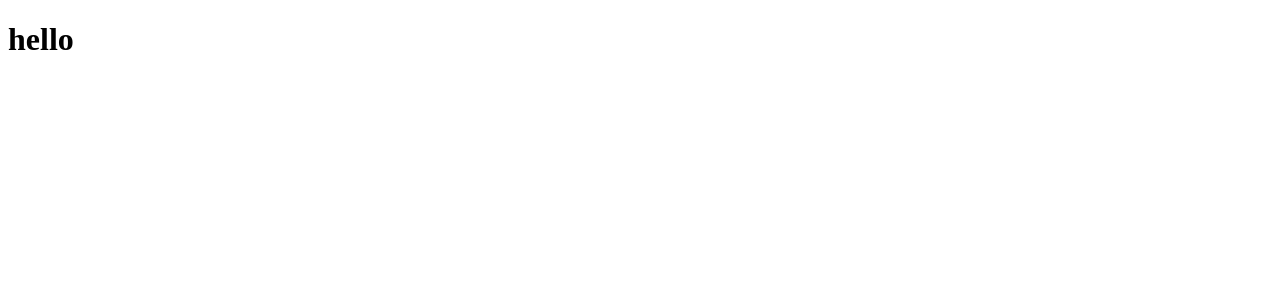
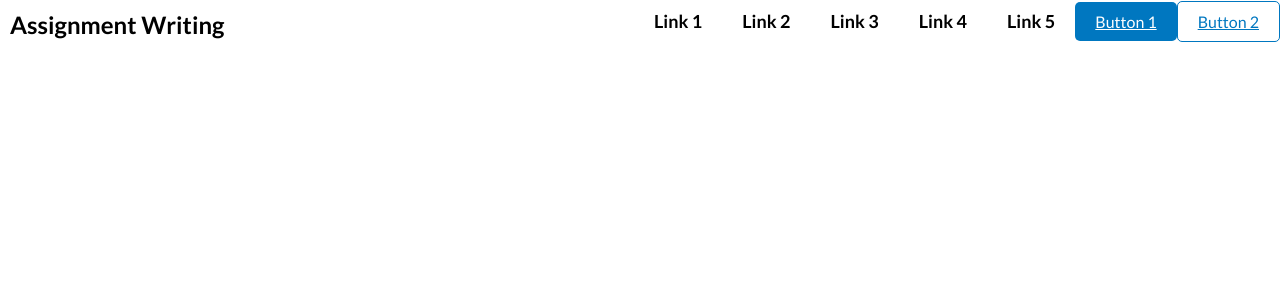
Before and after one commit to azizlaghari/assignment-writing, a React (Vite) app in the folder assignment-writing/: page / in a window 1280 px wide. Shown: the top 300 px of the page. Built offline with nearby package versions, Linux system fonts and the light colour scheme.

Commit message:
Add header

```diff
--- a/assignment-writing/index.html
+++ b/assignment-writing/index.html
@@ -5,6 +5,12 @@
     <link rel="icon" type="image/svg+xml" href="./src/assets/favicon.ico" />
     <meta name="viewport" content="width=device-width, initial-scale=1.0" />
     <title>Assignment Writing</title>
+    <link rel="preconnect" href="https://fonts.googleapis.com" />
+    <link rel="preconnect" href="https://fonts.gstatic.com" crossorigin />
+    <link
+      href="https://fonts.googleapis.com/css2?family=Lato:wght@100;300;400;700;900&display=swap"
+      rel="stylesheet"
+    />
   </head>
   <body>
     <div id="root"></div>
--- /dev/null
+++ b/assignment-writing/src/components/Header.css
@@ -0,0 +1,82 @@
+* {
+  padding: 0;
+  margin: 0;
+  box-sizing: border-box;
+  font-family: "Lato", sans-serif;
+}
+/* Set the background color and make the header transparent */
+.transparent-header {
+  background-color: transparent;
+}
+
+/* Style the logo */
+.logo {
+  display: inline-block;
+  padding: 10px;
+  font-size: 24px;
+  font-weight: bold;
+  color: #000;
+}
+
+/* Style the navigation links */
+.navigation {
+  display: inline-block;
+  float: right;
+}
+
+.navigation ul {
+  list-style: none;
+  margin: 0;
+  padding: 0;
+  flex: 1;
+}
+
+.navigation ul li {
+  display: inline-block;
+  margin: 0 10px;
+}
+
+.navigation ul li a {
+  display: block;
+  padding: 10px;
+  font-size: 18px;
+  font-weight: bold;
+  color: #000;
+  text-decoration: none;
+}
+.buttons {
+  display: inline-block;
+}
+.button-primary {
+  background-color: #0077c0;
+  color: #fff;
+  border-radius: 5px;
+  padding: 10px 20px;
+}
+
+.button-secondary {
+  background-color: transparent;
+  color: #0077c0;
+  border: 1px solid #0077c0;
+  border-radius: 5px;
+  padding: 10px 20px;
+}
+
+/* Add media queries for smaller screens */
+@media only screen and (max-width: 600px) {
+  .logo {
+    display: block;
+    text-align: center;
+  }
+
+  .navigation {
+    display: block;
+    text-align: center;
+    margin-top: 10px;
+  }
+
+  .navigation ul li {
+    display: block;
+    margin: 10px 0;
+  }
+}
--- a/assignment-writing/src/components/Header.jsx
+++ b/assignment-writing/src/components/Header.jsx
@@ -1,10 +1,29 @@
 import React from 'react'
+import './Header.css'
 
 const Header = () => {
-  return (
-    <>
-    <h1>hello</h1>
-    </>
+    return (
+        <>
+            <header className="transparent-header">
+                <div className="logo">
+                    <span>Assignment Writing</span>
+                </div>
+                <nav className="navigation">
+                    <ul>
+                        <li><a href="#">Link 1</a></li>
+                        <li><a href="#">Link 2</a></li>
+                        <li><a href="#">Link 3</a></li>
+                        <li><a href="#">Link 4</a></li>
+                        <li><a href="#">Link 5</a></li>
+                        <div className="buttons">
+                            <a href="#" className="button button-primary">Button 1</a>
+                            <a href="#" className="button button-secondary">Button 2</a>
+                        </div>
+                    </ul>
+                </nav>
+            </header>
+
+        </>
     )
 }
 
```
